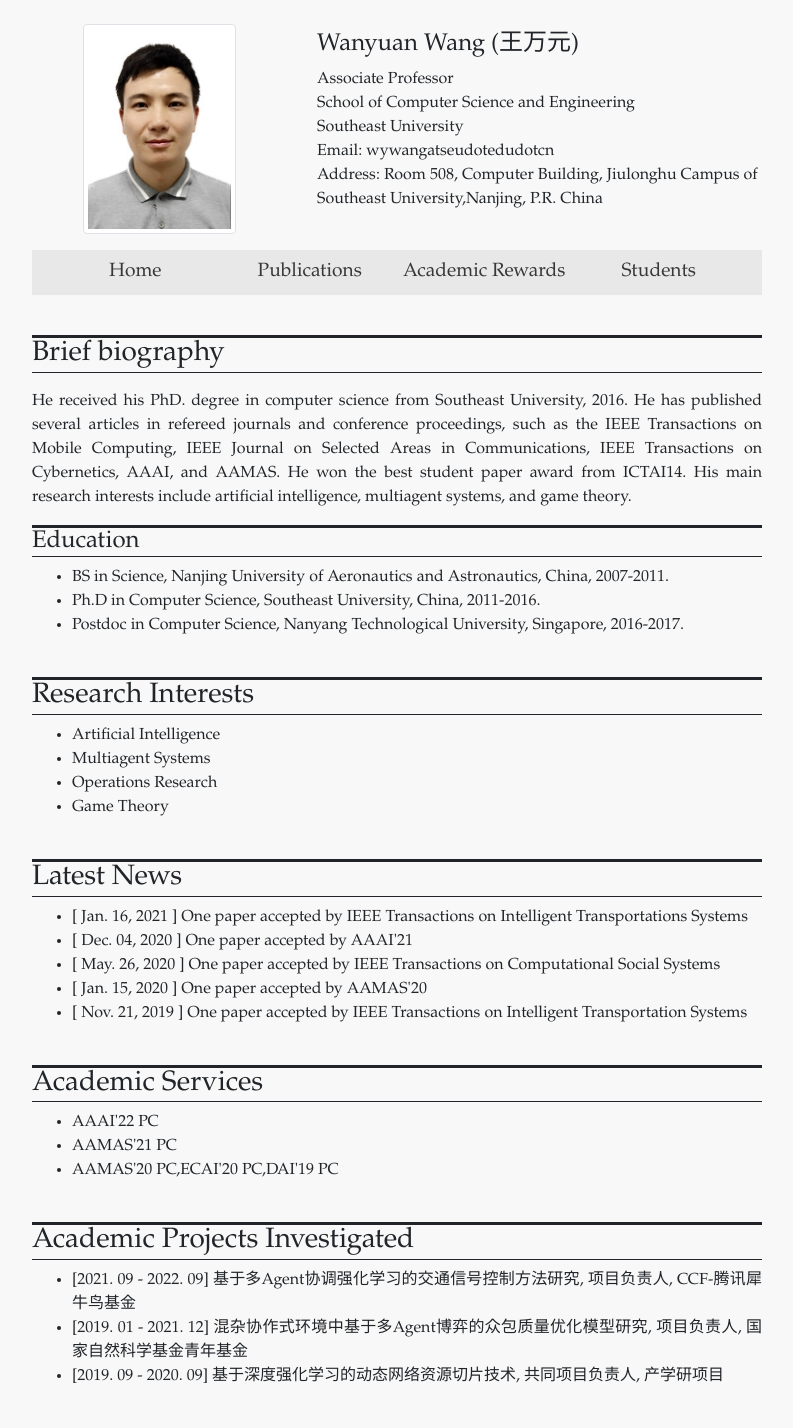
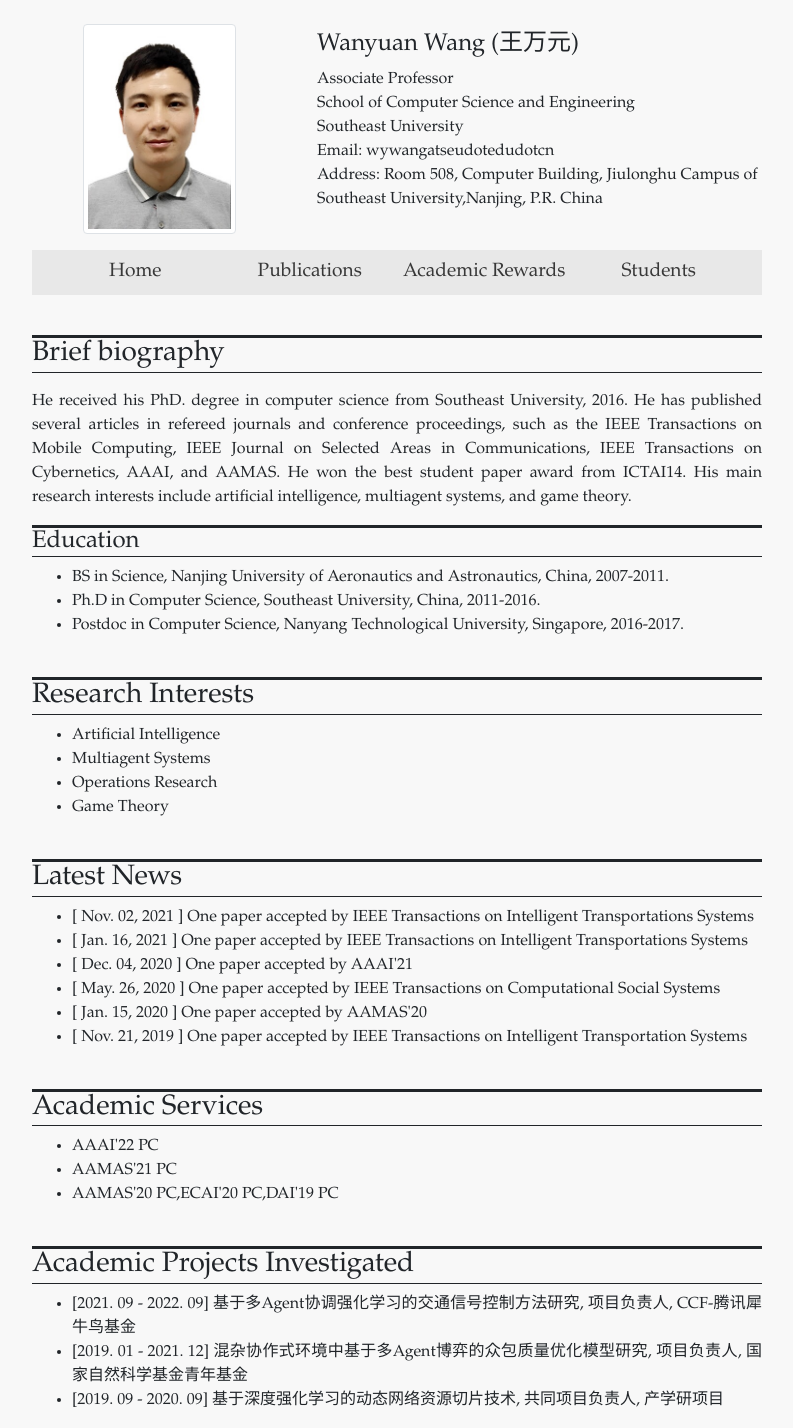
Before and after one commit to wanyuanwang/wanyuanwang.github.io, a Jekyll site: the page built from index.html, in a window 1280 px wide. Shown: the whole page, without its empty margins (243-1036 px from the left). Built offline with Jekyll 4.4.1, drawn with Linux system fonts in a browser that asks for light colours; before the commit the page ends 1404 px from its top, so only the background shows below that.

Commit message:
Update news.yml

```diff
--- a/_data/news.yml
+++ b/_data/news.yml
@@ -1,3 +1,5 @@
+- date: Nov. 02, 2021
+  news: One paper accepted by IEEE Transactions on Intelligent Transportations Systems
 - date: Jan. 16, 2021
   news: One paper accepted by IEEE Transactions on Intelligent Transportations Systems
 - date: Dec. 04, 2020
```
